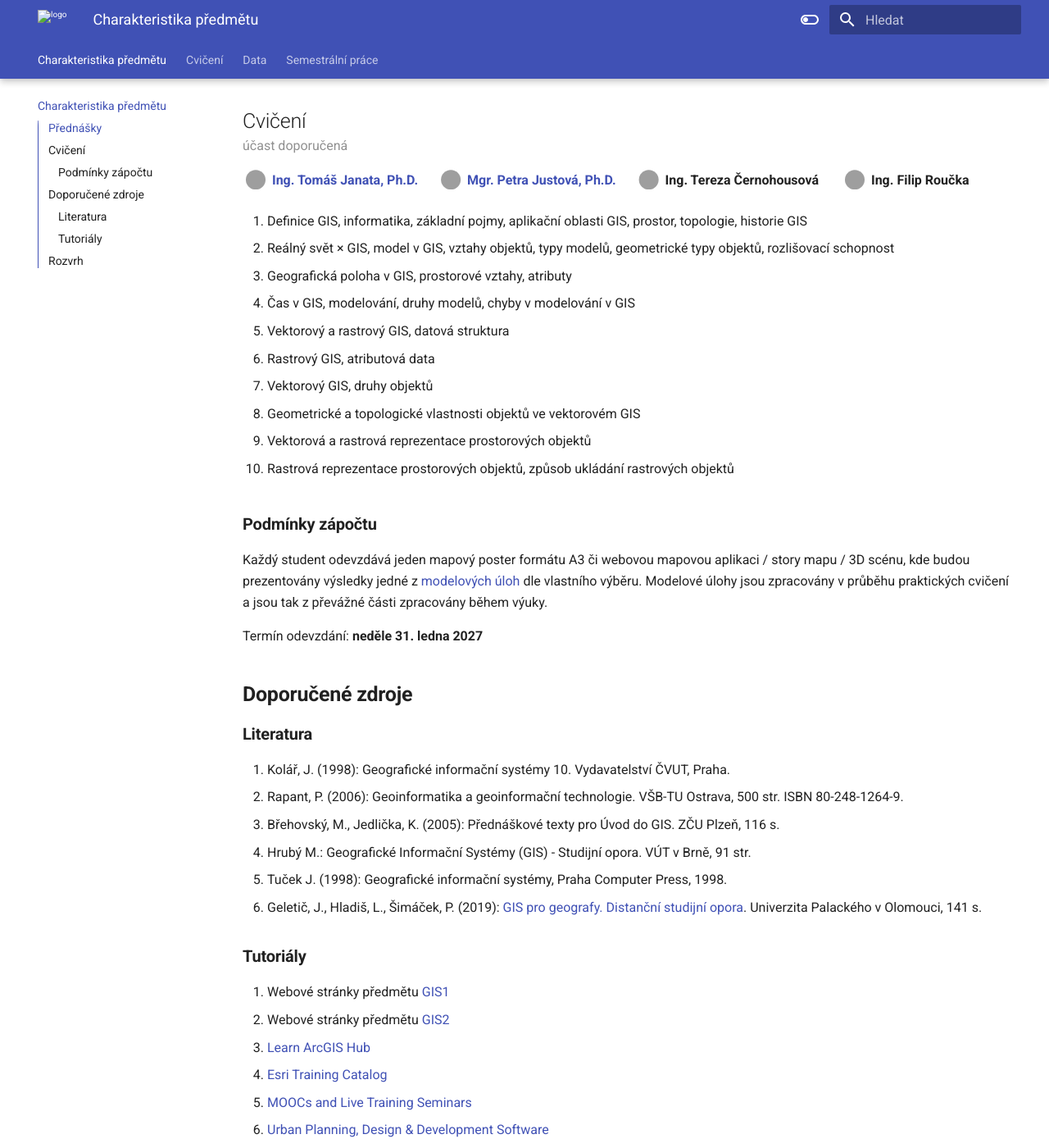
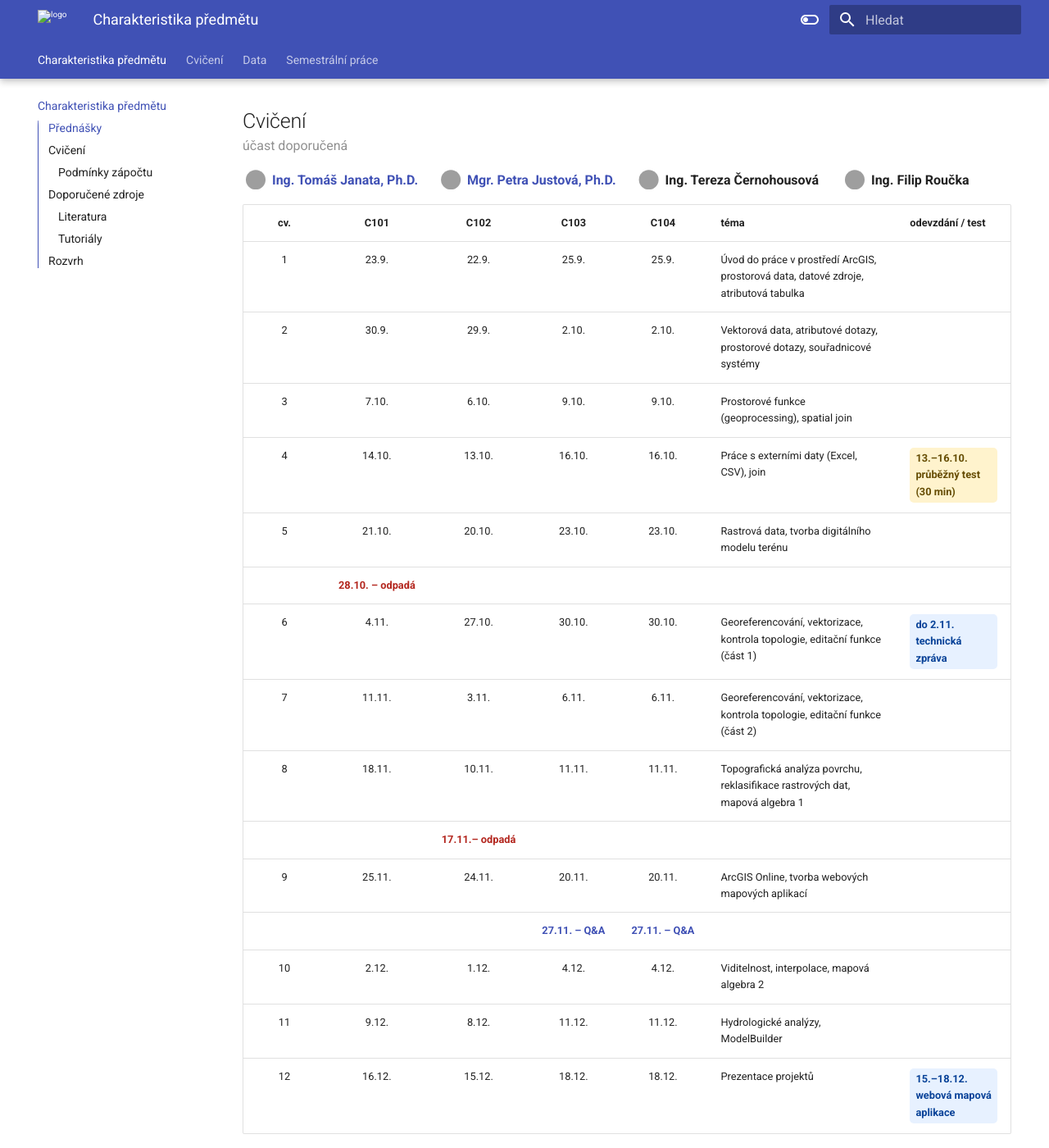
Before and after one commit to k155cvut/gisz, an MkDocs documentation site: the page built from docs/index.md, in a window 1280 px wide and 1400 px high, scrolled down 7729 px. Shown: the whole window at 82% size. Built offline with MkDocs 1.6.1 and Material for MkDocs 9.7.7, drawn with Linux system fonts in a browser that asks for light colours; some of the changed text lies outside the part shown; grey boxes are pictures that could not be loaded.

Commit message:
přidání časového harmonogramu (index)

```diff
--- a/docs/index.md
+++ b/docs/index.md
@@ -98,32 +98,181 @@ Zatímco přednášky vás provedou základní teorií, cvičení se věnují pr
 
 ![](https://geomatics.fsv.cvut.cz/wp-content/uploads/2022/01/iconmonstr-user-male-thin.png){.off-glb .no-filter style="height: 1.5em; vertical-align: -.4em; clip-path: circle();"} [**__Ing. Tomáš Janata, Ph.D.__**](https://geomatics.fsv.cvut.cz/employees/tomas-janata/)__&nbsp;__{style="margin-left:1rem;"}![](https://geomatics.fsv.cvut.cz/wp-content/uploads/2022/01/03-edit_export%400.5x-16.jpg){.off-glb .no-filter style="height: 1.5em; vertical-align: -.4em; clip-path: circle();"} [**__Mgr. Petra Justová, Ph.D.__**](https://geomatics.fsv.cvut.cz/employees/petra-justova/)__&nbsp;__{style="margin-left:1rem;"}![](https://geomatics.fsv.cvut.cz/wp-content/uploads/2022/01/iconmonstr-user-male-thin.png){.off-glb .no-filter style="height: 1.5em; vertical-align: -.4em; clip-path: circle();"} **__Ing. Tereza Černohousová__** __&nbsp;__{style="margin-left:1rem;"}![](https://geomatics.fsv.cvut.cz/wp-content/uploads/2022/01/iconmonstr-user-male-thin.png){.off-glb .no-filter style="height: 1.5em; vertical-align: -.4em; clip-path: circle();"} **__Ing. Filip Roučka__**
 
-1. Definice GIS, informatika, základní pojmy, aplikační oblasti GIS, prostor, topologie, historie GIS
 
-2. Reálný svět × GIS, model v GIS, vztahy objektů, typy modelů, geometrické typy objektů, rozlišovací schopnost
+<style>
+.schedule-table {
+    width: 100%;
+    border-collapse: separate !important;
+    border-spacing: 0;
+    font-size: 0.92rem;
+    border: 1px solid var(--md-default-fg-color--lightest);
+    border-radius: 8px;
+    overflow: hidden;
+}
 
-3. Geografická poloha v GIS, prostorové vztahy, atributy
+/* Základní nastavení buněk */
+.schedule-table th,
+.schedule-table td {
+    vertical-align: middle !important;
+    padding: 0.65em 0.8em !important;
+}
 
-4. Čas v GIS, modelování, druhy modelů, chyby v modelování v GIS
+/* Hlavička */
+.schedule-table thead th {
+    background: var(--md-primary-fg-color);
+    color: white;
+    font-weight: 600;
+    border-bottom: none !important;
+}
 
-5. Vektorový a rastrový GIS, datová struktura
+/* Jemné střídání standardních řádků */
+.schedule-table tbody tr:not(:has(.schedule-note)):nth-child(even) {
+    background-color: var(--md-default-fg-color--lightest);
+}
 
-6. Rastrový GIS, atributová data
+/* Zvýraznění standardního řádku při přejetí */
+.schedule-table tbody tr:not(:has(.schedule-note)):hover {
+    background-color: color-mix(
+        in srgb,
+        var(--md-primary-fg-color) 8%,
+        transparent
+    );
+}
 
-7. Vektorový GIS, druhy objektů
+/* Číslo cvičení */
+.schedule-table tbody tr:not(:has(.schedule-note)) td:first-child {
+    font-weight: 700;
+    color: var(--md-primary-fg-color);
+    text-align: center;
+}
 
-8. Geometrické a topologické vlastnosti objektů ve vektorovém GIS
+/* Data paralel */
+.schedule-table th:nth-child(2),
+.schedule-table th:nth-child(3),
+.schedule-table th:nth-child(4),
+.schedule-table th:nth-child(5),
+.schedule-table td:nth-child(2),
+.schedule-table td:nth-child(3),
+.schedule-table td:nth-child(4),
+.schedule-table td:nth-child(5) {
+    text-align: center;
+    white-space: nowrap;
+}
 
-9. Vektorová a rastrová reprezentace prostorových objektů
+/* Téma */
+.schedule-table td:nth-child(6) {
+    line-height: 1.35;
+}
 
-10. Rastrová reprezentace prostorových objektů, způsob ukládání rastrových objektů
+/* Sloupec odevzdání */
+.schedule-table td:nth-child(7) {
+    min-width: 12em;
+    text-align: center;
+    white-space: nowrap;
+}
+
+
+/* ---------- Testy a odevzdání ---------- */
+
+.schedule-test {
+    display: inline-block;
+    padding: 0.22em 0.55em;
+    border-radius: 5px;
+    background-color: #fff3cd;
+    color: #664d03;
+    font-weight: 600;
+}
+
+.schedule-deadline {
+    display: inline-block;
+    padding: 0.22em 0.55em;
+    border-radius: 5px;
+    background-color: #e7f1ff;
+    color: #084298;
+    font-weight: 600;
+}
+
+
+/* ---------- Organizační mezilehlé řádky ---------- */
+
+.schedule-table tbody tr:has(.schedule-note) {
+    background-color: color-mix(
+        in srgb,
+        var(--md-primary-fg-color) 4%,
+        var(--md-default-bg-color)
+    );
+}
+
+.schedule-table tbody tr:has(.schedule-note) td {
+    padding-top: 0.28em !important;
+    padding-bottom: 0.28em !important;
+    border-top: 1px dashed var(--md-default-fg-color--lightest);
+    border-bottom: 1px dashed var(--md-default-fg-color--lightest);
+    font-size: 0.86em;
+}
+
+/* Organizační informace obecně */
+.schedule-note {
+    display: inline-block;
+    white-space: nowrap;
+}
+
+/* Odpadlá výuka */
+.schedule-cancel {
+    color: #b3261e;
+    font-weight: 600;
+}
+
+/* Q&A */
+.schedule-qa {
+    color: var(--md-primary-fg-color);
+    font-weight: 600;
+}
+
+
+/* ---------- Menší displeje ---------- */
+
+@media screen and (max-width: 900px) {
+    .schedule-table {
+        font-size: 0.82rem;
+    }
+
+    .schedule-table th,
+    .schedule-table td {
+        padding: 0.5em !important;
+    }
+
+    .schedule-table tbody tr:has(.schedule-note) td {
+        padding-top: 0.25em !important;
+        padding-bottom: 0.25em !important;
+    }
+}
+</style>
+
+
+| **cv.** | **C101** | **C102** | **C103** | **C104** | **téma** | **odevzdání / test** |
+| :---: | :---: | :---: | :---: | :---: | --- | --- |
+| 1 | 23.9. | 22.9. | 25.9. | 25.9. | Úvod do práce v prostředí ArcGIS, prostorová data, datové zdroje, atributová tabulka | |
+| 2 | 30.9. | 29.9. | 2.10. | 2.10. | Vektorová data, atributové dotazy, prostorové dotazy, souřadnicové systémy | |
+| 3 | 7.10. | 6.10. | 9.10. | 9.10. | Prostorové funkce (geoprocessing), spatial join | |
+| 4 | 14.10. | 13.10. | 16.10. | 16.10. | Práce s externími daty (Excel, CSV), join | <span class="schedule-test">13.–16.10. průběžný test (30 min)</span> |
+| 5 | 21.10. | 20.10. | 23.10. | 23.10. | Rastrová data, tvorba digitálního modelu terénu | |
+|  | <span class="schedule-note schedule-cancel">28.10. – odpadá</span> |  |  |  |  |  |
+| 6 | 4.11. | 27.10. | 30.10. | 30.10. | Georeferencování, vektorizace, kontrola topologie, editační funkce (část 1) | <span class="schedule-deadline">do 2.11.<br>technická zpráva</span> |
+| 7 | 11.11. | 3.11. | 6.11. | 6.11. | Georeferencování, vektorizace, kontrola topologie, editační funkce (část 2) | |
+| 8 | 18.11. | 10.11. | 11.11. | 11.11. | Topografická analýza povrchu, reklasifikace rastrových dat, mapová algebra 1 | |
+|  |  | <span class="schedule-note schedule-cancel">17.11.– odpadá</span> |  |  |  |  |
+| 9 | 25.11. | 24.11. | 20.11. | 20.11. | ArcGIS Online, tvorba webových mapových aplikací | |
+|  |  |  | <span class="schedule-note schedule-qa">27.11. – Q&A</span> | <span class="schedule-note schedule-qa">27.11. – Q&A</span> |  |  |
+| 10 | 2.12. | 1.12. | 4.12. | 4.12. | Viditelnost, interpolace, mapová algebra 2 | |
+| 11 | 9.12. | 8.12. | 11.12. | 11.12. | Hydrologické analýzy, ModelBuilder | |
+| 12 | 16.12. | 15.12. | 18.12. | 18.12. | Prezentace projektů | <span class="schedule-deadline">15.–18.12.<br>webová mapová aplikace</span> |
 
 
 ### **Podmínky zápočtu**
 
-Každý student odevzdává jeden mapový poster formátu A3 či webovou mapovou aplikaci / story mapu / 3D scénu, kde budou prezentovány výsledky jedné z [modelových úloh](/semestralka) dle vlastního výběru. Modelové úlohy jsou zpracovány v průběhu praktických cvičení a jsou tak z převážné části zpracovány během výuky.
-
-Termín odevzdání: __neděle 31. ledna 2027__{.outlined}
+- získání min. 60 % bodů v průběžném testu (4. týden semestru)
+- odevzdání a prezentace [semestrální práce](#semestralka) ve stanovených termínech (technická zpráva + webová mapová aplikace)
 
 
 
```
